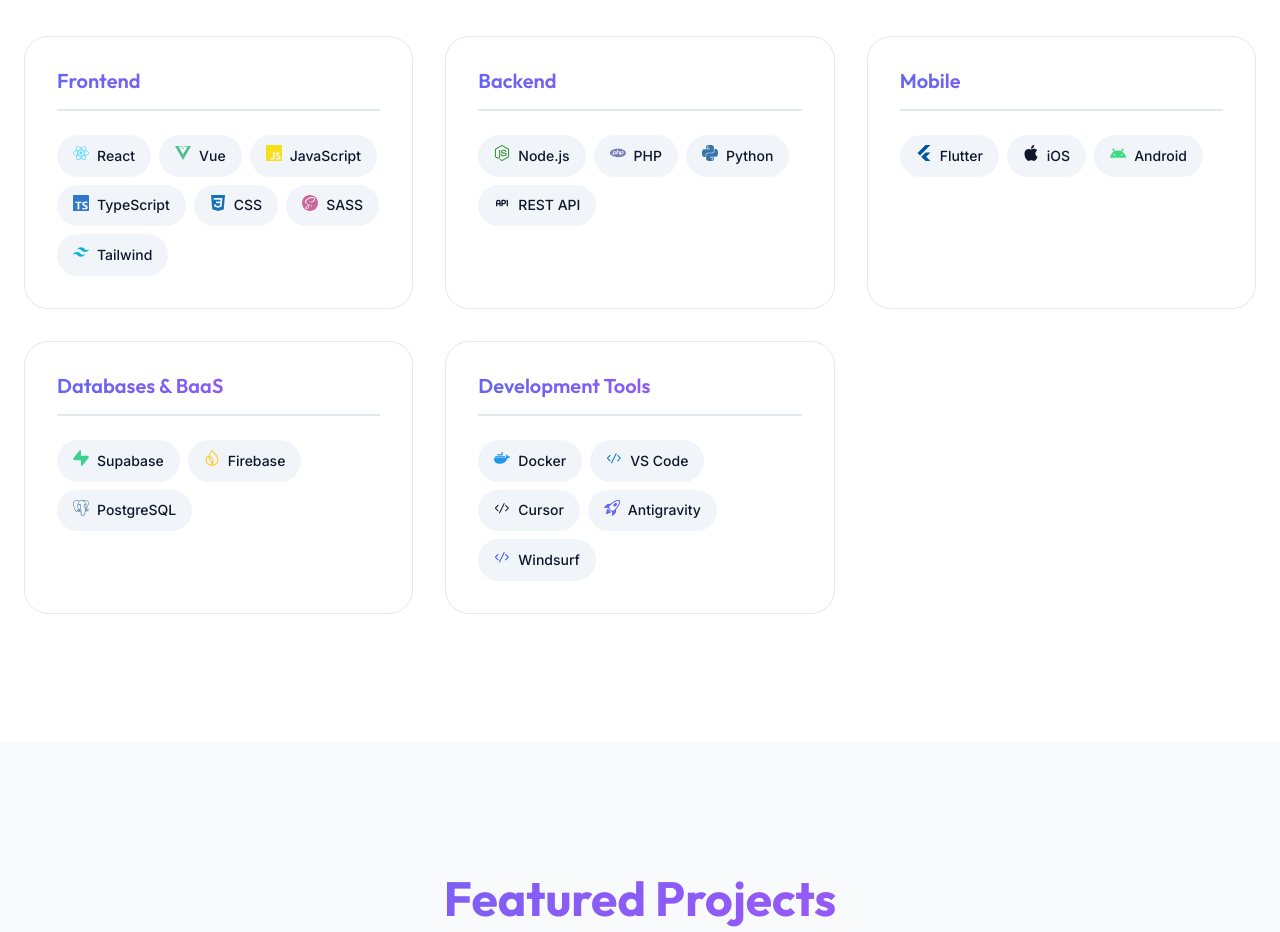
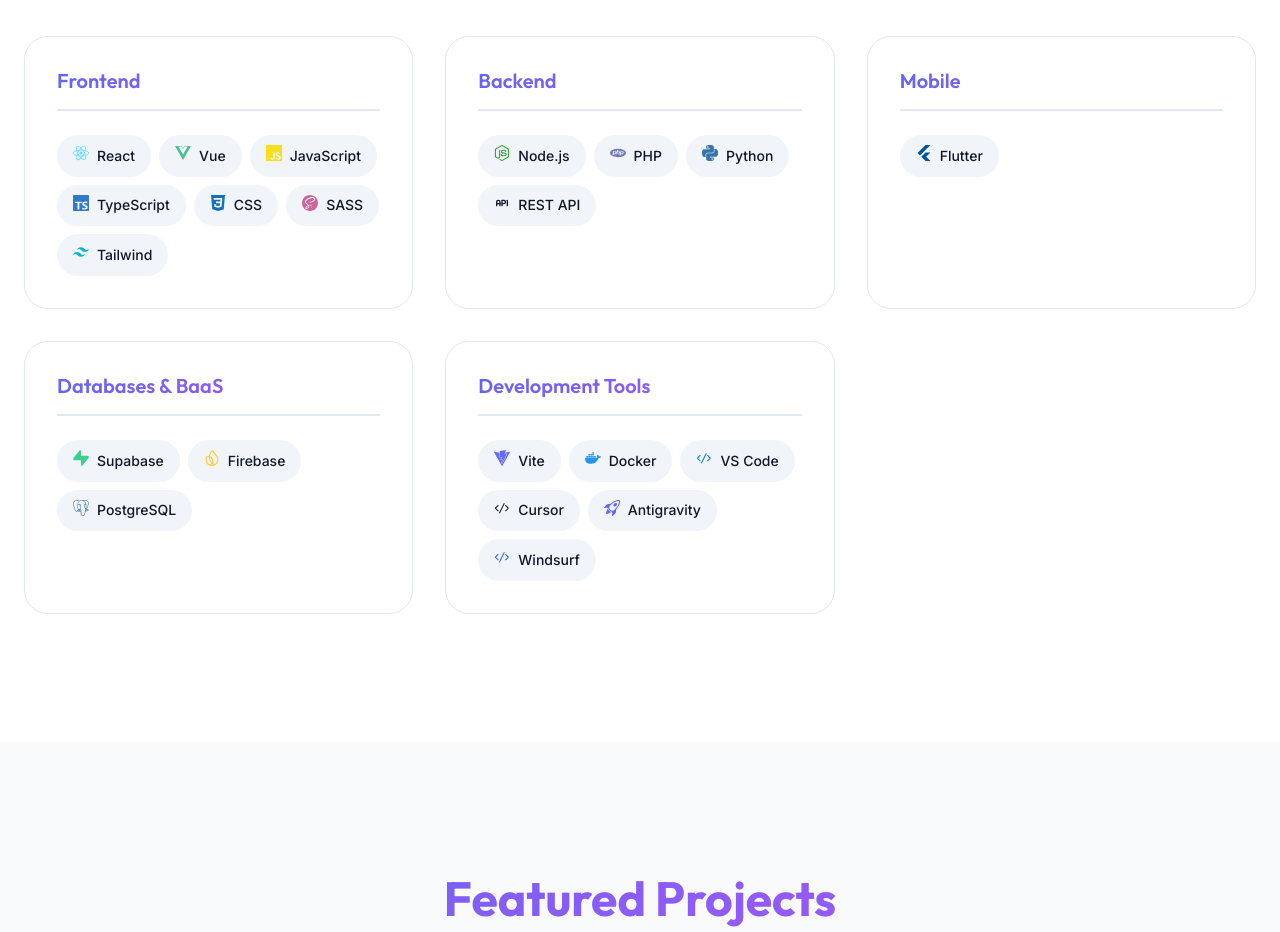
Before and after one commit to tibco87/Portfolio, a React (Vite) app: page / in a window 1280 px wide. Shown: the part 1980-2912 px from the top of the page. Built offline with nearby package versions, Linux system fonts and the light colour scheme.

Commit message:
Update skills: Add Vite, remove iOS/Android

```diff
--- a/src/components/sections/Skills.jsx
+++ b/src/components/sections/Skills.jsx
@@ -5,7 +5,7 @@ import { useLanguage } from '../../context/LanguageContext';
 import {
     SiReact, SiVuedotjs, SiJavascript, SiTypescript, SiCss3, SiSass, SiTailwindcss,
     SiNodedotjs, SiPhp, SiPython,
-    SiFlutter, SiApple, SiAndroid,
+    SiFlutter, SiVite,
     SiSupabase, SiFirebase, SiPostgresql, SiDocker,
 } from 'react-icons/si';
 import { VscCode } from 'react-icons/vsc'; // For Cursor/Windsurf/VS Code generic code icons
@@ -31,8 +31,6 @@ const skillsData = {
     ],
     mobile: [
         { name: 'Flutter', icon: <SiFlutter color="#02569B" /> },
-        { name: 'iOS', icon: <SiApple color="currentColor" /> },
-        { name: 'Android', icon: <SiAndroid color="#3DDC84" /> },
     ],
     databases: [
         { name: 'Supabase', icon: <SiSupabase color="#3ECF8E" /> },
@@ -40,6 +38,7 @@ const skillsData = {
         { name: 'PostgreSQL', icon: <SiPostgresql color="#336791" /> },
     ],
     tools: [
+        { name: 'Vite', icon: <SiVite color="#646CFF" /> },
         { name: 'Docker', icon: <SiDocker color="#2496ED" /> },
         { name: 'VS Code', icon: <VscCode color="#007ACC" /> },
         { name: 'Cursor', icon: <VscCode color="currentColor" /> },
```
